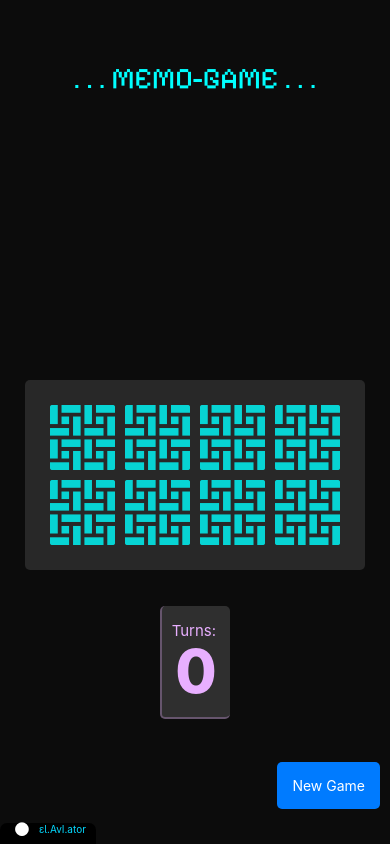
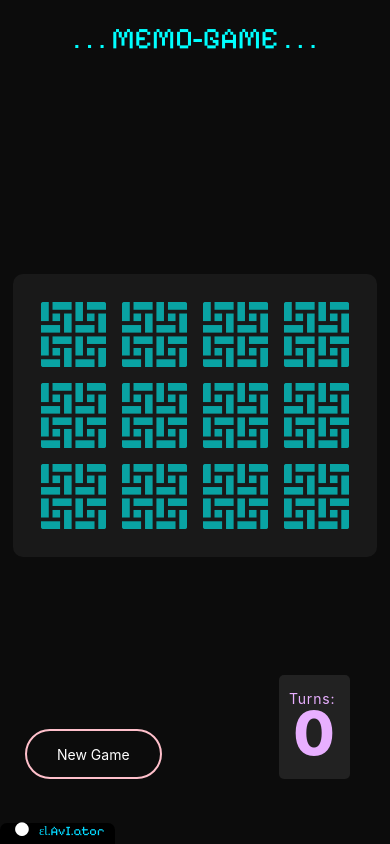
Before and after one commit to ItsKishnA/Memo-Game, a React Native app: screen / in a window 390 px wide. Built offline with nearby package versions, Linux system fonts and the light colour scheme.

Commit message:
UI MODIFICATION

```diff
--- a/App.js
+++ b/App.js
@@ -1,4 +1,4 @@
-// import { StatusBar } from "expo-status-bar";
+import { StatusBar } from "expo-status-bar";
 import { StyleSheet, Text, SafeAreaView, View } from "react-native";
 import GamePlot from "./src/Files/Gameplot/gameplot";
 import Fingerprint from "./src/Files/FingerPrint/Fingerprint";
@@ -11,6 +11,7 @@ export default function App() {
 
   return (
     <SafeAreaView style={styles.container}>
+      <StatusBar hidden={true} />
       <View style={styles.gameplot}>
         <Text style={styles.text}>. . . MEMO-GAME . . .</Text>
         <GamePlot />
@@ -24,30 +25,29 @@ const styles = StyleSheet.create({
   container: {
     flex: 1,
     backgroundColor: "#0c0c0c",
-    // alignItems: "center",
-    // justifyContent: "center",
-    // margin: 0,
-    // padding: 0,
+    flexDirection: "column",
   },
 
   gameplot: {
     padding: 0,
     margin: 0,
+    // flex: 1,
     justifyContent: "center",
     alignContent: "center",
     height: "100%",
     // backgroundColor: "#333",
+    paddingBottom: 50,
     // top: 0,
   },
 
   text: {
+    position: "relative",
+    top: 20,
     fontSize: 30,
-    // fontSize: Dimensions.get("window").width * 0.05,
     fontFamily: "Pixelify-Sans",
     color: "aqua",
-    padding: 10,
-    marginTop: 50,
+    // padding: 10,
+    // marginTop: 30,
     textAlign: "center",
-    alignContent: "center",
   },
 });
--- a/src/Files/FingerPrint/Fingerprint.js
+++ b/src/Files/FingerPrint/Fingerprint.js
@@ -1,6 +1,11 @@
 import { View, StyleSheet, Text } from "react-native";
+import { useFonts } from "expo-font";
 
 const Fingerprint = () => {
+  let [fontsLoaded] = useFonts({
+    "Pixelify-Sans": require("../../fonts/PixelifySans-VariableFont_wght.ttf"),
+  });
+
   return (
     <View style={styles.container}>
       <View style={styles.line}></View>
@@ -19,6 +24,7 @@ const styles = StyleSheet.create({
     //positioning at the end of the screen
     position: "absolute",
     bottom: 0,
+    // marginTop: 10,
   },
 
   line: {
@@ -31,11 +37,14 @@ const styles = StyleSheet.create({
   },
 
   text: {
-    fontSize: 10,
+    fontSize: 13,
     color: "#04d9ff",
     textAlign: "center",
     marginHorizontal: 10,
     textAlignVertical: "center",
+    fontFamily: "Pixelify-Sans",
+
+    // backgroundColor: "white",
   },
   bullet: {
     fontSize: 10,
--- a/src/Files/Gameplot/gameplot.js
+++ b/src/Files/Gameplot/gameplot.js
@@ -2,29 +2,52 @@ import {
   View,
   StyleSheet,
   Image,
-  Pressable,
   ToastAndroid,
   Text,
-  Button,
   TouchableOpacity,
 } from "react-native";
 import { useState, useEffect } from "react";
+import { useFonts } from "expo-font";
 
-const rows = 2,
+const rows = 3,
   columns = 4;
 
 // TODO: Add more images to game
 // ARRAY DATA
 const CardImages = [
   { image: require(`../../Images/Tiles/tile-back-cover.png`) },
-  { image: require(`../../Images/Tiles/1.png`) },
-  { image: require(`../../Images/Tiles/2.png`) },
-  { image: require(`../../Images/Tiles/3.png`) },
-  { image: require(`../../Images/Tiles/4.png`) },
-  { image: require(`../../Images/Tiles/5.png`) },
-  { image: require(`../../Images/Tiles/6.png`) },
-  { image: require(`../../Images/Tiles/7.png`) },
-  { image: require(`../../Images/Tiles/8.png`) },
+  // { image: require(`../../Images/Tiles/1.png`) },
+  // { image: require(`../../Images/Tiles/2.png`) },
+  // { image: require(`../../Images/Tiles/3.png`) },
+  // { image: require(`../../Images/Tiles/4.png`) },
+  // { image: require(`../../Images/Tiles/5.png`) },
+  // { image: require(`../../Images/Tiles/6.png`) },
+  // { image: require(`../../Images/Tiles/7.png`) },
+  // { image: require(`../../Images/Tiles/8.png`) },
+
+  { image: require(`../../Images/Tiles/Chinese/b.png`) },
+  { image: require(`../../Images/Tiles/Chinese/c.png`) },
+  { image: require(`../../Images/Tiles/Chinese/f.png`) },
+  { image: require(`../../Images/Tiles/Chinese/g.png`) },
+
+  { image: require(`../../Images/Tiles/Chinese/h.png`) },
+  { image: require(`../../Images/Tiles/Chinese/i.png`) },
+  { image: require(`../../Images/Tiles/Chinese/j.png`) },
+  { image: require(`../../Images/Tiles/Chinese/k.png`) },
+
+  { image: require(`../../Images/Tiles/Chinese/m.png`) },
+  { image: require(`../../Images/Tiles/Chinese/one.png`) },
+  { image: require(`../../Images/Tiles/Chinese/p.png`) },
+  { image: require(`../../Images/Tiles/Chinese/q.png`) },
+
+  { image: require(`../../Images/Tiles/Chinese/r.png`) },
+  { image: require(`../../Images/Tiles/Chinese/t.png`) },
+  { image: require(`../../Images/Tiles/Chinese/u.png`) },
+  { image: require(`../../Images/Tiles/Chinese/v.png`) },
+
+  { image: require(`../../Images/Tiles/Chinese/w.png`) },
+  { image: require(`../../Images/Tiles/Chinese/y.png`) },
+  { image: require(`../../Images/Tiles/Chinese/z.png`) },
 ];
 
 // FUNCTION TO GENERATE PAIRS OF IMAGE INDEX B/W 1 TO 8
@@ -52,6 +75,11 @@ function imagePairs() {
 let pairs = imagePairs();
 
 const GamePlot = ({}) => {
+  // Loading custom font
+  let [fontsLoaded] = useFonts({
+    "Pixelify-Sans": require("../../fonts/PixelifySans-VariableFont_wght.ttf"),
+  });
+
   // STATE TO KEEP TRACK OF OPENED AND PAIRED TILES
   const [opened, setOpened] = useState([]);
   const [paired, setPaired] = useState([]);
@@ -70,13 +98,13 @@ const GamePlot = ({}) => {
       ToastAndroid.show("You Won!", ToastAndroid.SHORT);
       (async () => {
         await new Promise((resolve) => setTimeout(resolve, 3000));
-        handleButtonPress();
+        handleNewGame();
       })();
     }
   };
 
   // FUNCTION TO HANDLE TILE PRESS
-  const handleClick = async (tileIndex, pairNo) => {
+  const handleTileClick = async (tileIndex, pairNo) => {
     // If no tile is opened other than paired ones, open the tile
     if (!opened.includes(tileIndex)) {
       // If no tile is opened
@@ -111,7 +139,7 @@ const GamePlot = ({}) => {
   };
 
   // FUNCTION TO HANDLE NEW GAME BUTTON PRESS
-  const handleButtonPress = () => {
+  const handleNewGame = () => {
     // Set all images to hidden
     setOpened([]);
     setPaired([]);
@@ -123,13 +151,12 @@ const GamePlot = ({}) => {
   };
 
   return (
-    <View style={styles.screen}>
-      <View style={styles.gridContainer}>
+    <View style={styles.gameplot}>
       <View style={styles.tileContainer}>
         {Array(rows) // row=2
           .fill()
           .map((_, i) => (
-              <View key={i} style={styles.eachLine}>
+            <View key={i} style={styles.eachLineOfTileContainer}>
               {Array(columns) // column=4
                 .fill()
                 .map((_, j) => {
@@ -140,7 +167,9 @@ const GamePlot = ({}) => {
 
                   return (
                     <TouchableOpacity
-                        onPress={() => handleClick(tileIndex, pairs[tileIndex])}
+                      onPress={() =>
+                        handleTileClick(tileIndex, pairs[tileIndex])
+                      }
                       key={tileIndex}
                     >
                       <Image
@@ -157,12 +186,11 @@ const GamePlot = ({}) => {
             </View>
           ))}
       </View>
-      </View>
 
       {/* //New Game Button */}
       <TouchableOpacity
-        style={[styles.newGameButtonContainer, styles.newGameButton]}
-        onPress={handleButtonPress}
+        style={styles.newGameButtonContainer}
+        onPress={handleNewGame}
       >
         <Text style={{ color: "white" }}>New Game</Text>
       </TouchableOpacity>
@@ -173,7 +201,7 @@ const GamePlot = ({}) => {
         <Text
           style={[
             styles.scoreBoardElem,
-            { fontSize: 60, fontWeight: 800, marginTop: -5 },
+            { fontSize: 60, fontWeight: 800, marginTop: -10 },
           ]}
         >
           {turns}
@@ -185,73 +213,76 @@ const GamePlot = ({}) => {
 
 // STYLESHEET
 const styles = StyleSheet.create({
-  screen: {
+  gameplot: {
     flex: 1,
     // backgroundColor: "#333",
     alignItems: "center",
     justifyContent: "center",
   },
 
-  gridContainer: {
+  tileContainer: {
     position: "absolute",
+    // flex: 1,
     alignItems: "center",
     justifyContent: "center",
-    backgroundColor: "rgba(200, 200, 200, 0.15)",
-    borderRadius: 5,
-    padding: 10,
+    backgroundColor: "rgba(100, 100, 100, 0.15)",
+    borderRadius: 10,
+    padding: 20,
+    margin: 10,
   },
 
   scoreBoard: {
     position: "absolute",
     alignItems: "center",
-    bottom: 125,
+    right: 40,
+    bottom: 15,
     padding: 10,
-    backgroundColor: "rgba(100, 100, 100, 0.4)",
+
+    backgroundColor: "rgba(100, 100, 100, 0.25)",
     flexDirection: "column",
+    // border
     borderRadius: 5,
-    borderLeftWidth: 2,
-    borderBottomWidth: 2,
     borderColor: "rgba(232, 175, 255, 0.3)",
   },
 
   scoreBoardElem: {
     color: "#E8AFFF",
-    fontSize: 15,
+    fontSize: 14,
+    letterSpacing: 0.8,
     marginTop: 5,
   },
 
   newGameButtonContainer: {
     position: "absolute",
-    bottom: 35,
-    right: 10,
-  },
+    height: 50,
+    // width: 100,
+    padding: 15,
+    paddingHorizontal: 30,
 
-  newGameButton: {
-    backgroundColor: "#007BFF",
-    padding: 15,
-    borderRadius: 5,
-    marginTop: 10,
+    borderRadius: 25,
+    borderColor: "pink",
+    borderWidth: 2,
+
+    bottom: 15,
+    left: 25,
     justifyContent: "center",
     alignItems: "center",
-  },
-
-  tileContainer: {
-    margin: 10,
+    // opacity: 0.0, // dissappear
   },
 
   tile: {
     width: 65,
     height: 65,
-    margin: 5,
+    margin: 8,
   },
 
-  eachLine: {
+  eachLineOfTileContainer: {
     flexDirection: "row",
   },
 
   otherStyle: {
     tintColor: "aqua",
-    opacity: 0.8,
+    opacity: 0.6,
   },
 
   button: {
```
Lines whose indentation alone changed are shown as unchanged.
